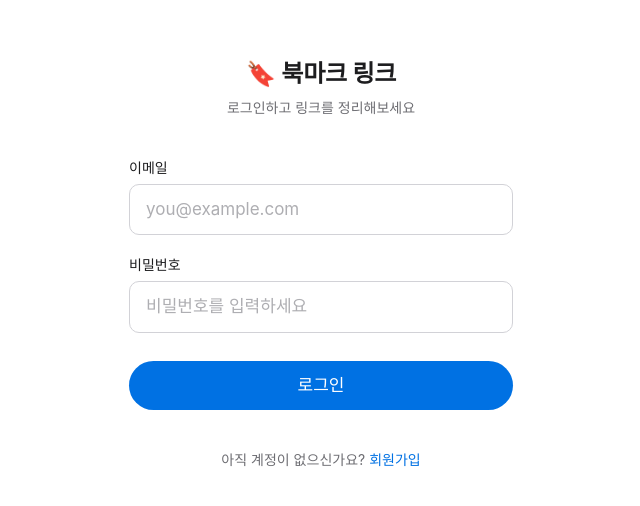
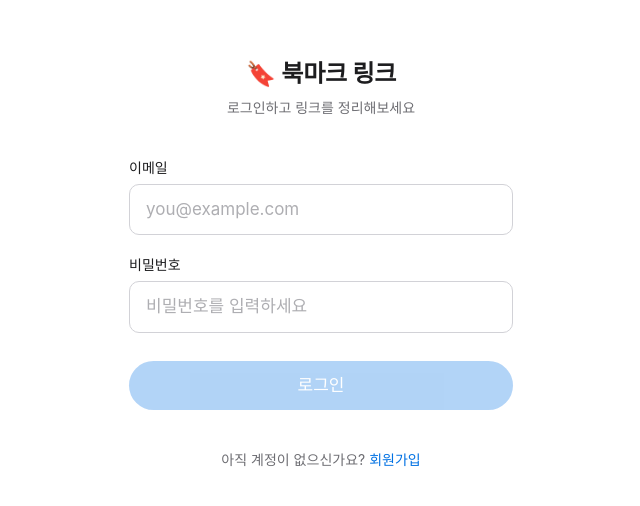
Before and after one commit to yejinnim/20.bookmark-link, a Next.js app: page /login in a window 1280 px wide. Shown: the part 136-642 px from the top of the page, without its empty margins (319-959 px from the left). Built offline with nearby package versions, Linux system fonts and the light colour scheme; no server answers; the database is empty.

Commit message:
17. 로그인 기능 구현

```diff
--- a/app/login/page.tsx
+++ b/app/login/page.tsx
@@ -1,4 +1,5 @@
 import Link from "next/link";
+import LoginForm from "@/components/LoginForm";
 
 export default function LoginPage() {
   return (
@@ -13,48 +14,7 @@ export default function LoginPage() {
           </p>
         </div>
 
-        <form className="flex w-full flex-col gap-5">
-          <div className="flex flex-col gap-1.5">
-            <label
-              htmlFor="email"
-              className="text-sm font-medium text-[var(--text)]"
-            >
-              이메일
-            </label>
-            <input
-              id="email"
-              name="email"
-              type="email"
-              autoComplete="email"
-              placeholder="you@example.com"
-              className="input-focus w-full rounded-[10px] border border-[var(--border)] bg-[var(--background)] px-4 py-3 text-[17px] text-[var(--text)] placeholder:text-[var(--placeholder)]"
-            />
-          </div>
-
-          <div className="flex flex-col gap-1.5">
-            <label
-              htmlFor="password"
-              className="text-sm font-medium text-[var(--text)]"
-            >
-              비밀번호
-            </label>
-            <input
-              id="password"
-              name="password"
-              type="password"
-              autoComplete="current-password"
-              placeholder="비밀번호를 입력하세요"
-              className="input-focus w-full rounded-[10px] border border-[var(--border)] bg-[var(--background)] px-4 py-3 text-[17px] text-[var(--text)] placeholder:text-[var(--placeholder)]"
-            />
-          </div>
-
-          <button
-            type="submit"
-            className="btn-primary mt-2 flex items-center justify-center rounded-[980px] bg-[var(--accent)] px-6 py-3 text-[17px] font-medium text-white"
-          >
-            로그인
-          </button>
-        </form>
+        <LoginForm />
 
         <p className="text-center text-sm text-[var(--text-sub)]">
           아직 계정이 없으신가요?{" "}
--- /dev/null
+++ b/components/LoginForm.tsx
@@ -0,0 +1,118 @@
+"use client";
+
+import { useRouter } from "next/navigation";
+import { useRef, useState } from "react";
+import Toast from "@/components/Toast";
+import { createClient } from "@/utils/supabase/client";
+
+const inputClassName =
+  "input-focus w-full rounded-[10px] border border-[var(--border)] bg-[var(--background)] px-4 py-3 text-[17px] text-[var(--text)] placeholder:text-[var(--placeholder)] disabled:opacity-50";
+
+export default function LoginForm() {
+  const router = useRouter();
+  const [email, setEmail] = useState("");
+  const [password, setPassword] = useState("");
+  const [isSubmitting, setIsSubmitting] = useState(false);
+  const [error, setError] = useState<string | null>(null);
+  const submittingRef = useRef(false);
+
+  const canSubmit = email.trim() !== "" && password !== "" && !isSubmitting;
+
+  const handleSubmit = async (e: React.FormEvent<HTMLFormElement>) => {
+    e.preventDefault();
+    if (!canSubmit || submittingRef.current) return;
+
+    submittingRef.current = true;
+    setError(null);
+    setIsSubmitting(true);
+
+    try {
+      const supabase = createClient();
+      const { error: signInError } = await supabase.auth.signInWithPassword({
+        email: email.trim(),
+        password,
+      });
+
+      if (signInError) {
+        const message = signInError.message.toLowerCase();
+        if (message.includes("invalid login credentials")) {
+          setError("이메일 또는 비밀번호가 올바르지 않습니다.");
+        } else if (message.includes("email not confirmed")) {
+          setError("이메일 인증이 완료되지 않았습니다.");
+        } else {
+          setError("로그인에 실패했습니다. 잠시 후 다시 시도해주세요.");
+        }
+        setIsSubmitting(false);
+        submittingRef.current = false;
+        return;
+      }
+
+      router.push("/");
+      router.refresh();
+    } catch {
+      setError("로그인에 실패했습니다. 잠시 후 다시 시도해주세요.");
+      setIsSubmitting(false);
+      submittingRef.current = false;
+    }
+  };
+
+  return (
+    <>
+      {error ? (
+        <Toast message={error} onDismiss={() => setError(null)} />
+      ) : null}
+
+      <form onSubmit={handleSubmit} className="flex w-full flex-col gap-5">
+        <div className="flex flex-col gap-1.5">
+          <label
+            htmlFor="email"
+            className="text-sm font-medium text-[var(--text)]"
+          >
+            이메일
+          </label>
+          <input
+            id="email"
+            name="email"
+            type="email"
+            autoComplete="email"
+            required
+            disabled={isSubmitting}
+            placeholder="you@example.com"
+            value={email}
+            onChange={(e) => setEmail(e.target.value)}
+            className={inputClassName}
+          />
+        </div>
+
+        <div className="flex flex-col gap-1.5">
+          <label
+            htmlFor="password"
+            className="text-sm font-medium text-[var(--text)]"
+          >
+            비밀번호
+          </label>
+          <input
+            id="password"
+            name="password"
+            type="password"
+            autoComplete="current-password"
+            required
+            disabled={isSubmitting}
+            placeholder="비밀번호를 입력하세요"
+            value={password}
+            onChange={(e) => setPassword(e.target.value)}
+            className={inputClassName}
+          />
+        </div>
+
+        <button
+          type="submit"
+          disabled={!canSubmit}
+          className="btn-primary mt-2 flex items-center justify-center rounded-[980px] bg-[var(--accent)] px-6 py-3 text-[17px] font-medium text-white disabled:cursor-not-allowed disabled:opacity-30"
+        >
+          {isSubmitting ? "로그인 중..." : "로그인"}
+        </button>
+      </form>
+    </>
+  );
+}
```
Also changed, not shown: 1 other file (tests, documents, lock files or other folders).
